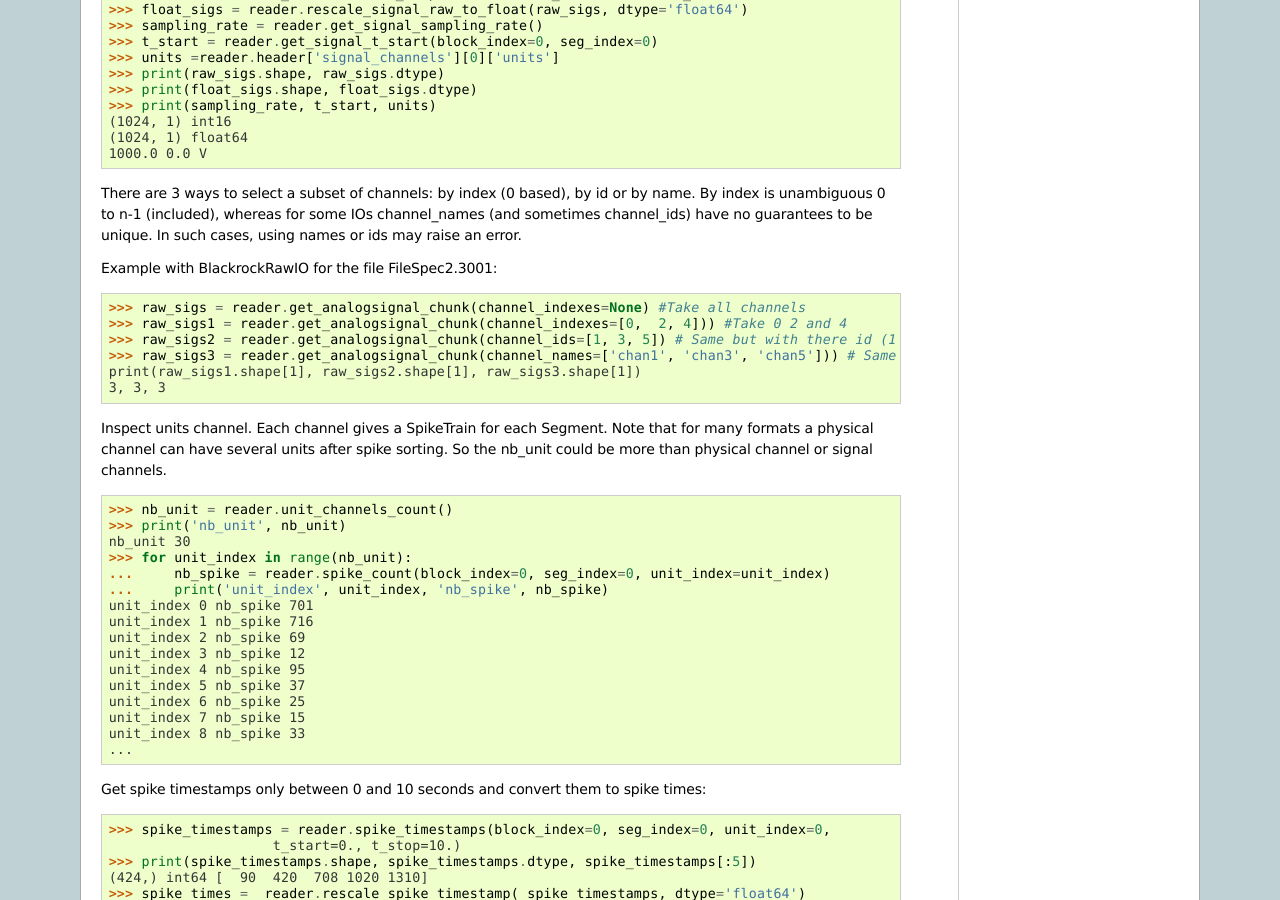
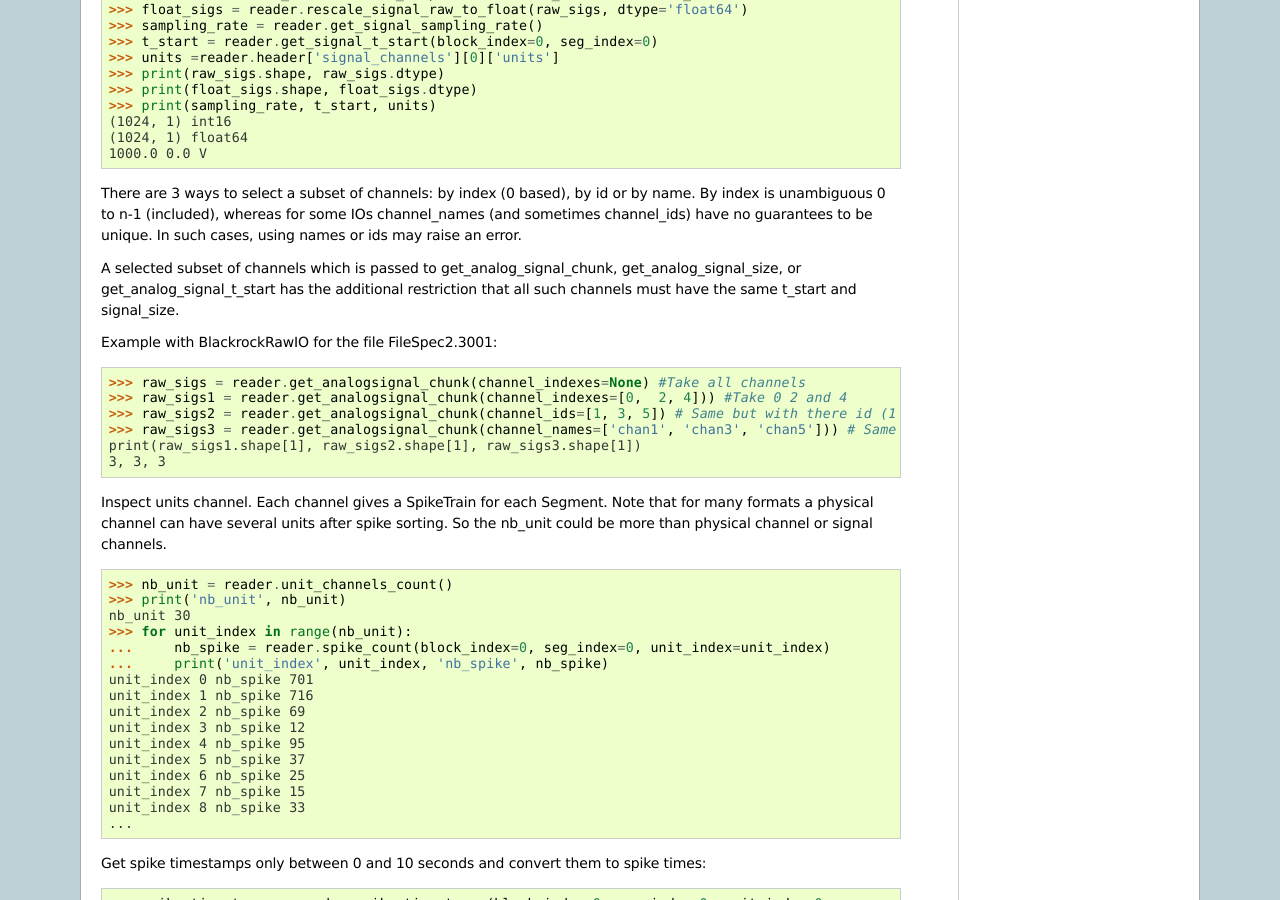
Before and after one commit to NeuralEnsemble/python-neo, a Sphinx documentation site: the page built from doc/source/rawio.rst, in a window 1280 px wide and 900 px high, scrolled down 1541 px. Built offline with Sphinx 7.4.7, drawn with Linux system fonts in a browser that asks for light colours; pages that are not in the unit, such as notebooks, are missing from menus.

Commit message:
Add comment about restrictions on selected set of channels.

```diff
--- a/doc/source/rawio.rst
+++ b/doc/source/rawio.rst
@@ -118,6 +118,10 @@ By index is unambiguous 0 to n-1 (included), whereas for some IOs channel_names
 (and sometimes channel_ids) have no guarantees to
 be unique. In such cases, using names or ids may raise an error.
 
+A selected subset of channels which is passed to get_analog_signal_chunk, get_analog_signal_size,
+or get_analog_signal_t_start has the additional restriction that all such channels must have
+the same t_start and signal_size.
+
 Example with BlackrockRawIO for the file FileSpec2.3001::
 
     >>> raw_sigs = reader.get_analogsignal_chunk(channel_indexes=None) #Take all channels
```
